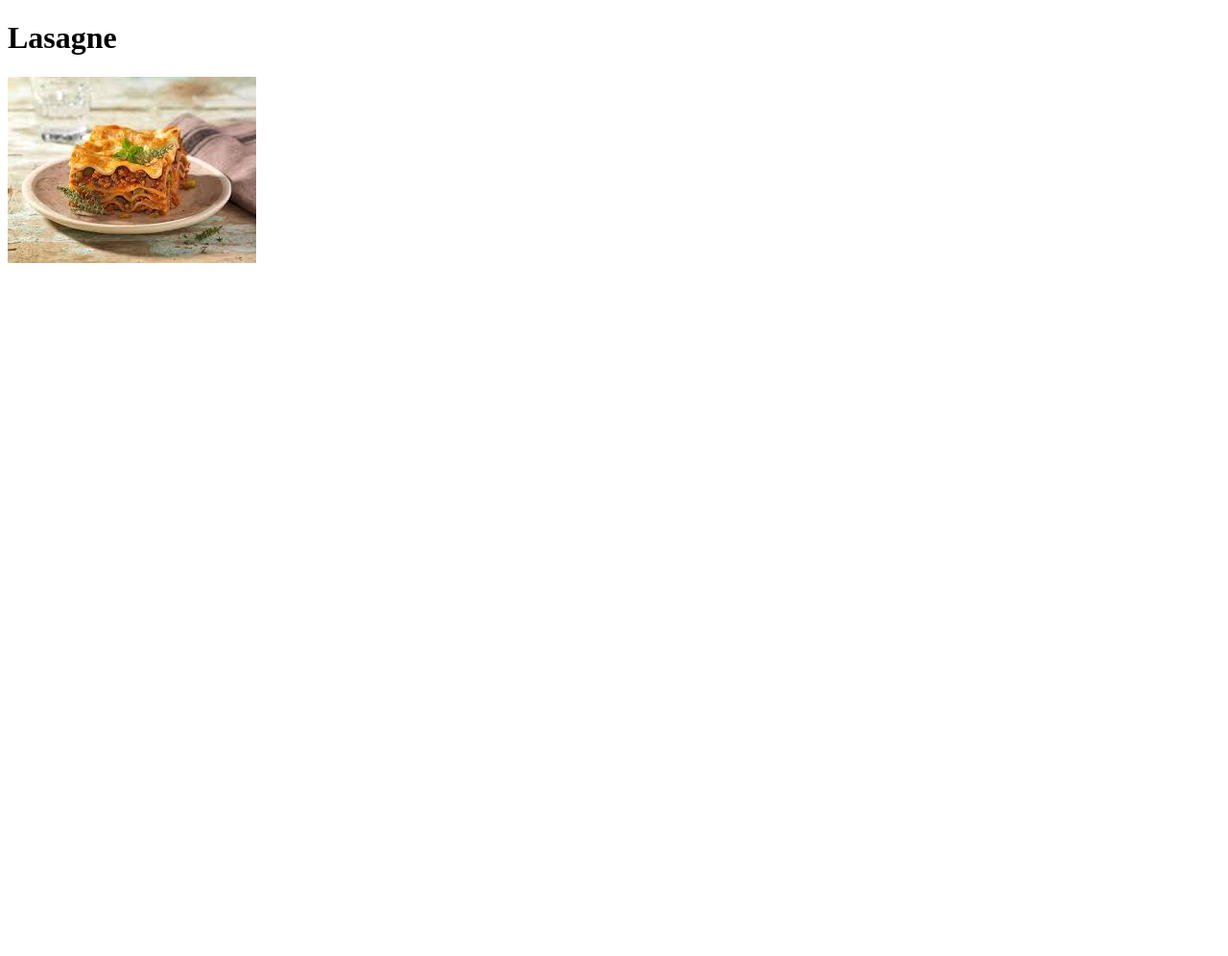
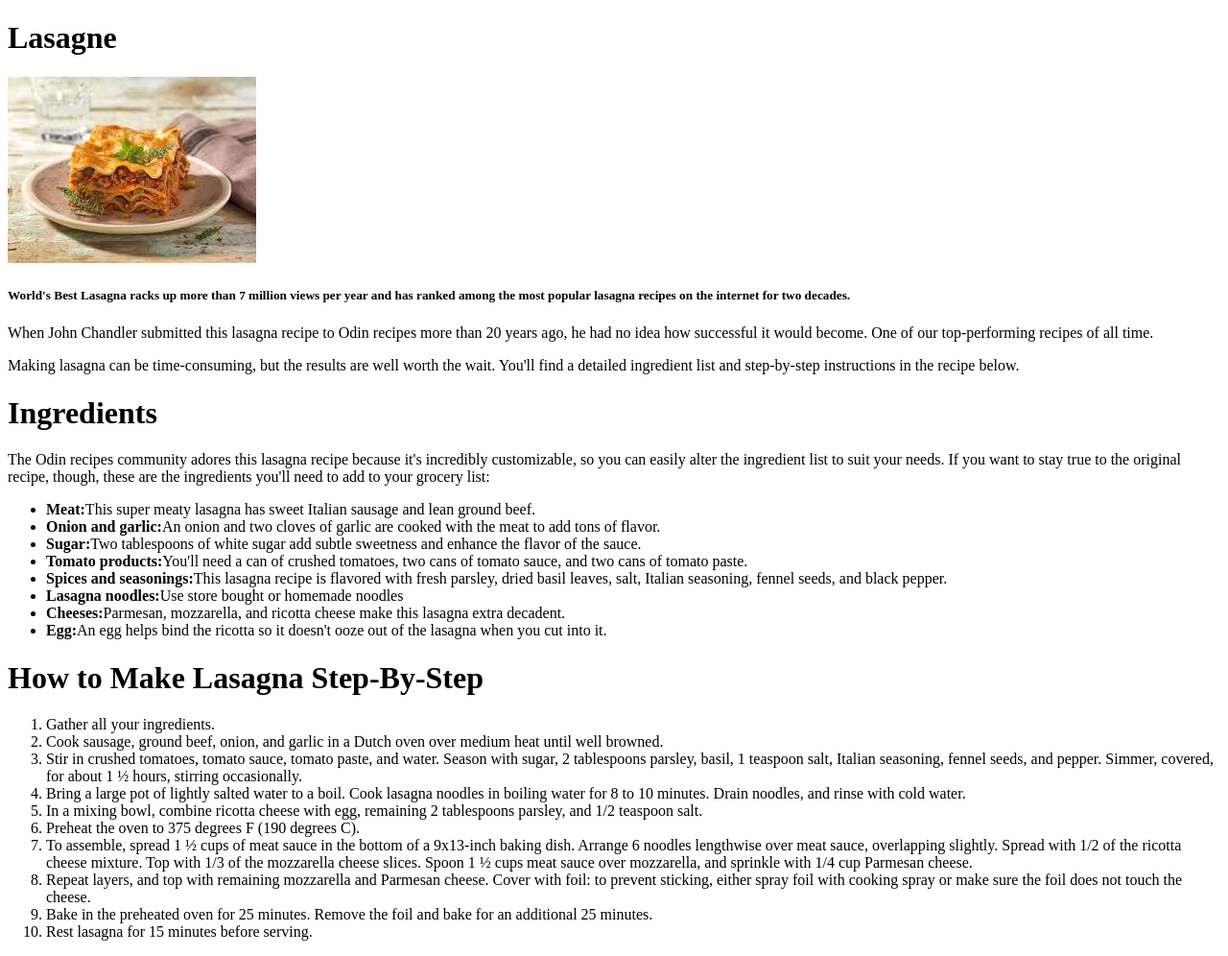
Before and after one commit to Philak4/odin-recipes, a plain HTML site: page recipes/lasagna.html in a window 1280 px wide. Shown: the whole page at 96% size. Before the commit the page ends 800 px from the top, so only its background shows below. Drawn offline with Linux system fonts and the light colour scheme.

Commit message:
Edit lasagne.html Ingredients and step by step

```diff
--- a/recipes/lasagna.html
+++ b/recipes/lasagna.html
@@ -6,6 +6,36 @@
     </head>
     <body>
         <h1>Lasagne</h1>
-        <img src="../img/lasagne.jpeg">
+        <img src="../img/lasagne.jpeg" alt="Lasagne">
+        <h5>World's Best Lasagna racks up more than 7 million views per year and has ranked among the most popular lasagna recipes on the internet for two decades.</h4>
+        <p>When John Chandler submitted this lasagna recipe to Odin recipes more than 20 years ago, he had no idea how successful it would become. One of our top-performing recipes of all time.</p>
+        <p>Making lasagna can be time-consuming, but the results are well worth the wait. You'll find a detailed ingredient list and step-by-step instructions in the recipe below.</p>
+        <h1>Ingredients</h1>
+        <p>The Odin recipes community adores this lasagna recipe because it's incredibly customizable, so you can easily alter the ingredient list to suit your needs. If you want to stay true to the original recipe, though, these are the ingredients you'll need to add to your grocery list:</p>
+        <ul>
+            <li><strong>Meat:</strong>This super meaty lasagna has sweet Italian sausage and lean ground beef.</li>
+            <li><strong>Onion and garlic:</strong>An onion and two cloves of garlic are cooked with the meat to add tons of flavor.</li>
+            <li><strong>Sugar:</strong>Two tablespoons of white sugar add subtle sweetness and enhance the flavor of the sauce.</li>
+            <li><strong>Tomato products:</strong>You'll need a can of crushed tomatoes, two cans of tomato sauce, and two cans of tomato paste.</li>
+            <li><strong>Spices and seasonings:</strong>This lasagna recipe is flavored with fresh parsley, dried basil leaves, salt, Italian seasoning, fennel seeds, and black pepper.</li>
+            <li><strong>Lasagna noodles:</strong>Use store bought or homemade noodles</li>
+            <li><strong>Cheeses:</strong>Parmesan, mozzarella, and ricotta cheese make this lasagna extra decadent.</li>
+            <li><strong>Egg:</strong>An egg helps bind the ricotta so it doesn't ooze out of the lasagna when you cut into it.</li>
+
+        </ul>
+        <p><h1>How to Make Lasagna Step-By-Step</h1></p>
+        <ol>
+            <li>Gather all your ingredients.</li>
+            <li>Cook sausage, ground beef, onion, and garlic in a Dutch oven over medium heat until well browned.</li>
+            <li>Stir in crushed tomatoes, tomato sauce, tomato paste, and water. Season with sugar, 2 tablespoons parsley, basil, 1 teaspoon salt, Italian seasoning, fennel seeds, and pepper. Simmer, covered, for about 1 ½ hours, stirring occasionally.</li>
+            <li>Bring a large pot of lightly salted water to a boil. Cook lasagna noodles in boiling water for 8 to 10 minutes. Drain noodles, and rinse with cold water.</li>
+            <li>In a mixing bowl, combine ricotta cheese with egg, remaining 2 tablespoons parsley, and 1/2 teaspoon salt.</li>
+            <li>Preheat the oven to 375 degrees F (190 degrees C).</li>
+            <li>To assemble, spread 1 ½ cups of meat sauce in the bottom of a 9x13-inch baking dish. Arrange 6 noodles lengthwise over meat sauce, overlapping slightly. Spread with 1/2 of the ricotta cheese mixture. Top with 1/3 of the mozzarella cheese slices. Spoon 1 ½ cups meat sauce over mozzarella, and sprinkle with 1/4 cup Parmesan cheese.</li>
+            <li>Repeat layers, and top with remaining mozzarella and Parmesan cheese. Cover with foil: to prevent sticking, either spray foil with cooking spray or make sure the foil does not touch the cheese.</li>
+            <li>Bake in the preheated oven for 25 minutes. Remove the foil and bake for an additional 25 minutes.</li>
+            <li>Rest lasagna for 15 minutes before serving.</li>
+        </ol>
+
     </body>
 </html>
```
Also changed, not shown: 1 other file.
